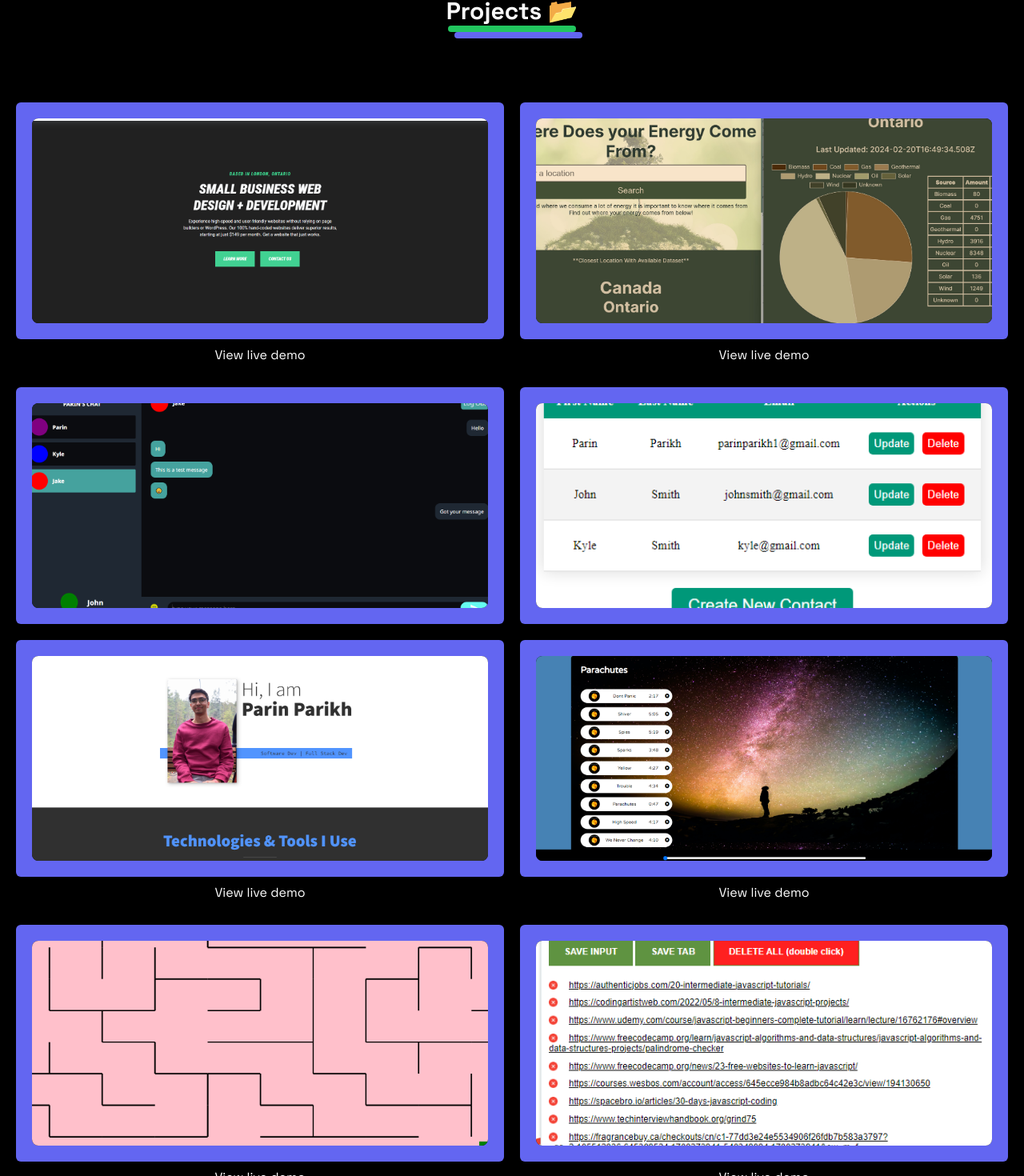
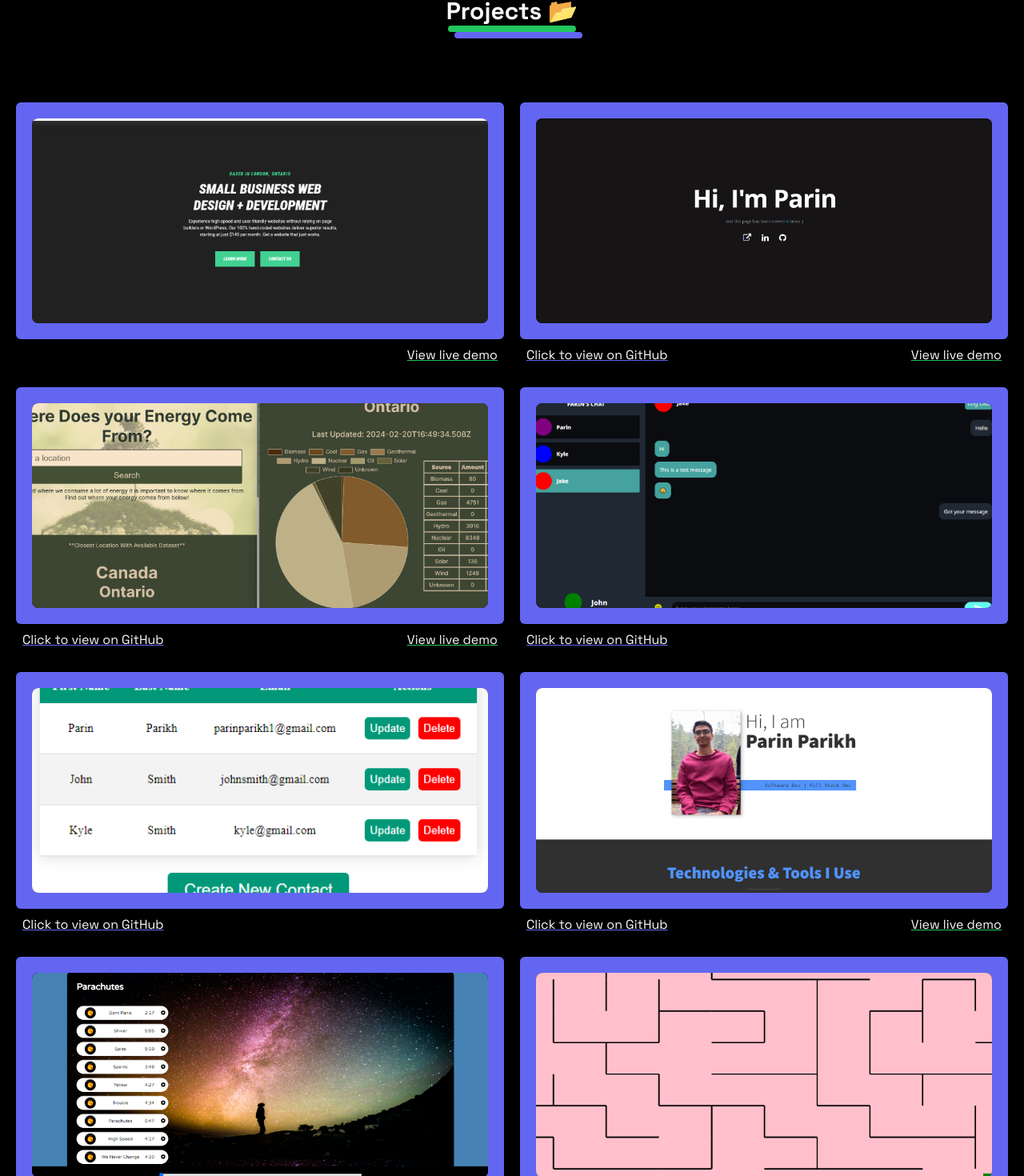
Before and after one commit to parin-parikh/my-portfolio, a Next.js app: page / in a window 1280 px wide. Shown: the part 1676-3146 px from the top of the page at 80% size. Built offline with nearby package versions, Linux system fonts and the light colour scheme.

Commit message:
modified projects section

```diff
--- a/app/(home)/components/Projects.tsx
+++ b/app/(home)/components/Projects.tsx
@@ -1,5 +1,5 @@
 import React from 'react'
-import { SiCss3, SiFlask, SiHtml5, SiJavascript, SiMongodb, SiNodedotjs, SiPython, SiReact, SiSass, SiSocketdotio, SiSqlalchemy } from 'react-icons/si'
+import { SiAzurefunctions, SiAzurepipelines, SiCsharp, SiCss3, SiFlask, SiHtml5, SiJavascript, SiMicrosoftazure, SiMongodb, SiNodedotjs, SiPython, SiReact, SiSass, SiSocketdotio, SiSqlalchemy } from 'react-icons/si'
 import Title from './Title'
 import Link from 'next/link'
 import { cn } from '@/lib/utils'
@@ -14,7 +14,18 @@ export default function Projects() {
             cover: "/strmlne.PNG",
             background: "bg-indigo-500",
             githubLink: "",
-        demo: true
+            demo: true,
+            github: false
+        },
+        {
+            title: "Azure Cloud Resume",
+            tech: [SiAzurefunctions, SiAzurepipelines, SiMicrosoftazure, SiCsharp, SiJavascript],
+            link: "https://www.parinresume.xyz/",
+            cover: "/resume-website.png",
+            background: "bg-indigo-500",
+            githubLink: "https://github.com/parin-parikh/my-azure-resume",
+            demo: true,
+            github: true
         },
         {
             title: "Check Your Source",
@@ -23,7 +34,8 @@ export default function Projects() {
             cover: "/CheckYourSource.jpg",
             background: "bg-indigo-500",
             githubLink: "https://github.com/SyndicateGit/CheckYourSource/",
-        demo: true
+            demo: true,
+            github: true
         },
         {
             title: "Real time Messanger with Authentication",
@@ -32,7 +44,8 @@ export default function Projects() {
             cover: "/messageApp.png",
             background: "bg-indigo-500",
             githubLink: "https://github.com/parin-parikh/Multiuser-Messanger",
-        demo: false
+            demo: false,
+            github: true
         },
         {
             title: "Contact List",
@@ -41,7 +54,8 @@ export default function Projects() {
             cover: "/contact-list.PNG",
             background: "bg-indigo-500",
             githubLink: "https://github.com/parin-parikh/Contact-List",
-        demo: false
+            demo: false,
+            github: true
         },
         {
             title: "My old portfolio website",
@@ -50,7 +64,8 @@ export default function Projects() {
             cover: "/old_portfolio.PNG",
             background: "bg-indigo-500",
             githubLink: "https://github.com/parin-parikh/Portfolio_Website",
-        demo: true
+            demo: true,
+            github: true
         },
         {
             title: "Music Player",
@@ -59,7 +74,8 @@ export default function Projects() {
             cover: "/music-player.PNG",
             background: "bg-indigo-500",
             githubLink: "https://github.com/parin-parikh/Music-Player/",
-        demo: true
+            demo: true,
+            github: true
         },
         {
             title: "Maze Game",
@@ -68,26 +84,17 @@ export default function Projects() {
             cover: "/maze-project.PNG",
             background: "bg-indigo-500",
             githubLink: "https://github.com/parin-parikh/mazeGame/",
-        demo: true
-    },
-    {
-        title: "Save Links Chrome Extension",
-        tech: [SiJavascript, SiHtml5, SiCss3],
-        link: "https://parin-parikh.github.io/Save-Links/",
-        cover: "/save-link.PNG",
-        background: "bg-indigo-500",
-        githubLink: "https://github.com/parin-parikh/Save-Links",
-        demo: true
+            demo: true,
+            github: true
         }
     ]
     return (
         <div className='py-10 p-5 sm:p-0'>
-        <Title text='Projects 📂' className='flex flex-col items-center justify-center'/>
+            <Title text='Projects 📂' className='flex flex-col items-center justify-center' />
             <div className='grid grid-cols-1 sm:grid-cols-2 pt-20 gap-5'>
                 {projects.map((project, index) => {
                     return (
                         <div key={index}>
-                        <Link href={project.githubLink}>
                             <div className={cn("p-5 rounded-md flex flex-col items-center ", project.background)}>
                                 <DirectionAwareHover imageUrl={project.cover} className='w-full h-64 space-y-5 overflow-hidden'>
                                     <div className='space-y-5'>
@@ -97,22 +104,40 @@ export default function Projects() {
                                                 return <Icon className='w-8 h-8' key={index} />
                                             })}
                                         </div>
-                                        <h1>Click to view on GitHub</h1>
                                     </div>
                                 </DirectionAwareHover>
                             </div>
-                        </Link>
-                        {project.demo ? (
-                            <div className='flex justify-center items-center mt-0'>
-                                <a href={project.link} target="_blank" rel="noopener noreferrer" className="text-white px-4 py-2 rounded hover:underline decoration-green-500">View live demo</a>
+                            <div className="flex justify-between m-2">
+                                {
+                                    project.github && (
+                                        <div>
+                                            <a href={project.githubLink} className="rounded underline decoration-indigo-500 hover:text-indigo-300">
+                                                Click to view on GitHub
+                                            </a>
                                         </div>
-                        ) : (
-                            <div></div>
+                                    )
+                                }
+
+                                {project.demo && (
+                                    <div className="ml-auto">
+                                        <a href={project.link} target="_blank" rel="noopener noreferrer" className="rounded underline decoration-green-500 hover:text-green-300">
+                                            View live demo
+                                        </a>
+                                    </div>
                                 )}
+                            </div>
                         </div>
                     )
                 })}
             </div>
+            <div className="flex justify-center mt-5">
+                <div className="bg-green-500 text-white px-4 py-2 rounded cursor-pointer hover:bg-green-600 max-w-max">
+                    <a href="https://github.com/parin-parikh?tab=repositories">
+                        See more projects
+                    </a>
+                </div>
+            </div>
+
         </div>
     )
 }
```
Also changed, not shown: public/resume-website.png (added). Lines whose indentation alone changed are shown as unchanged.
